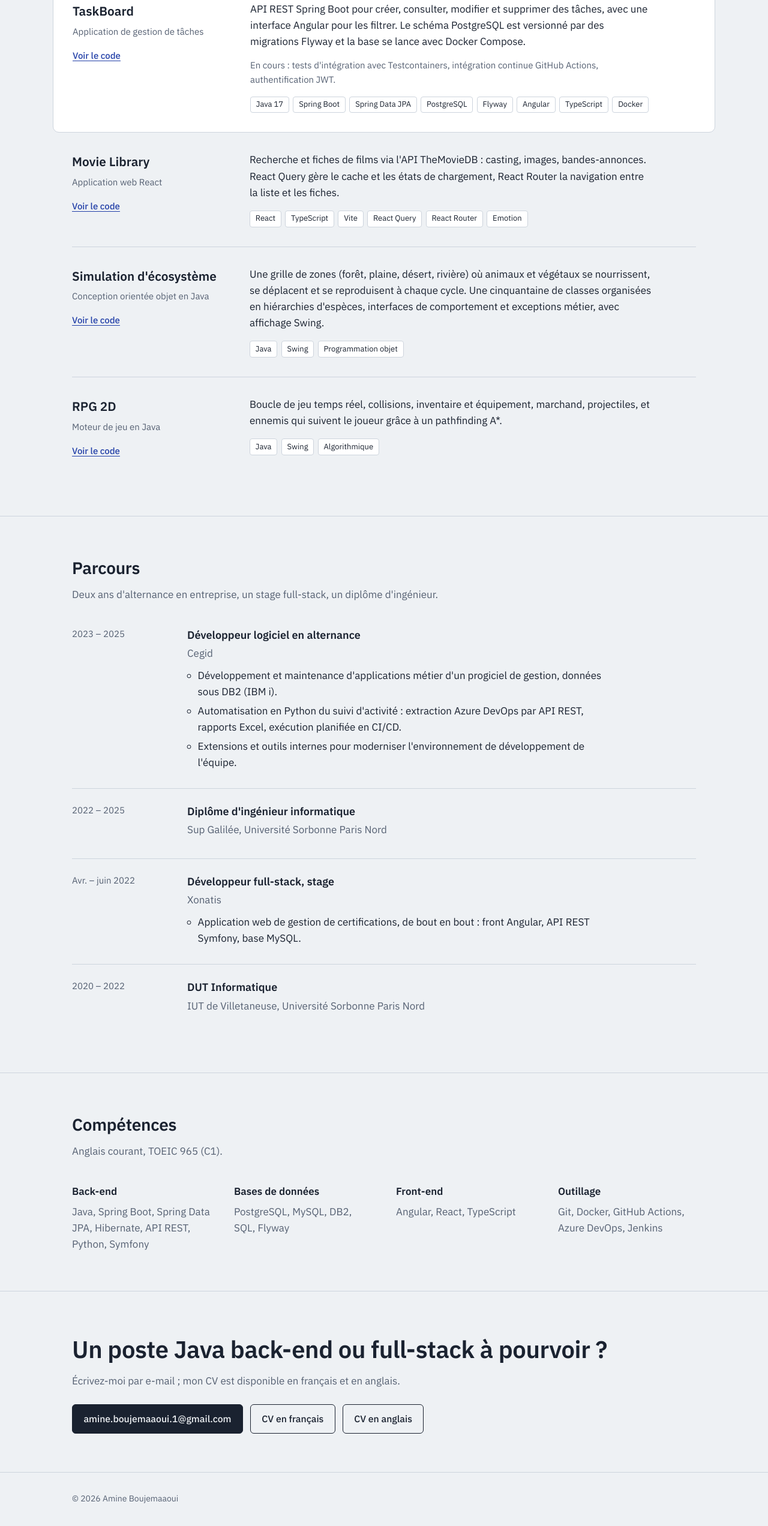
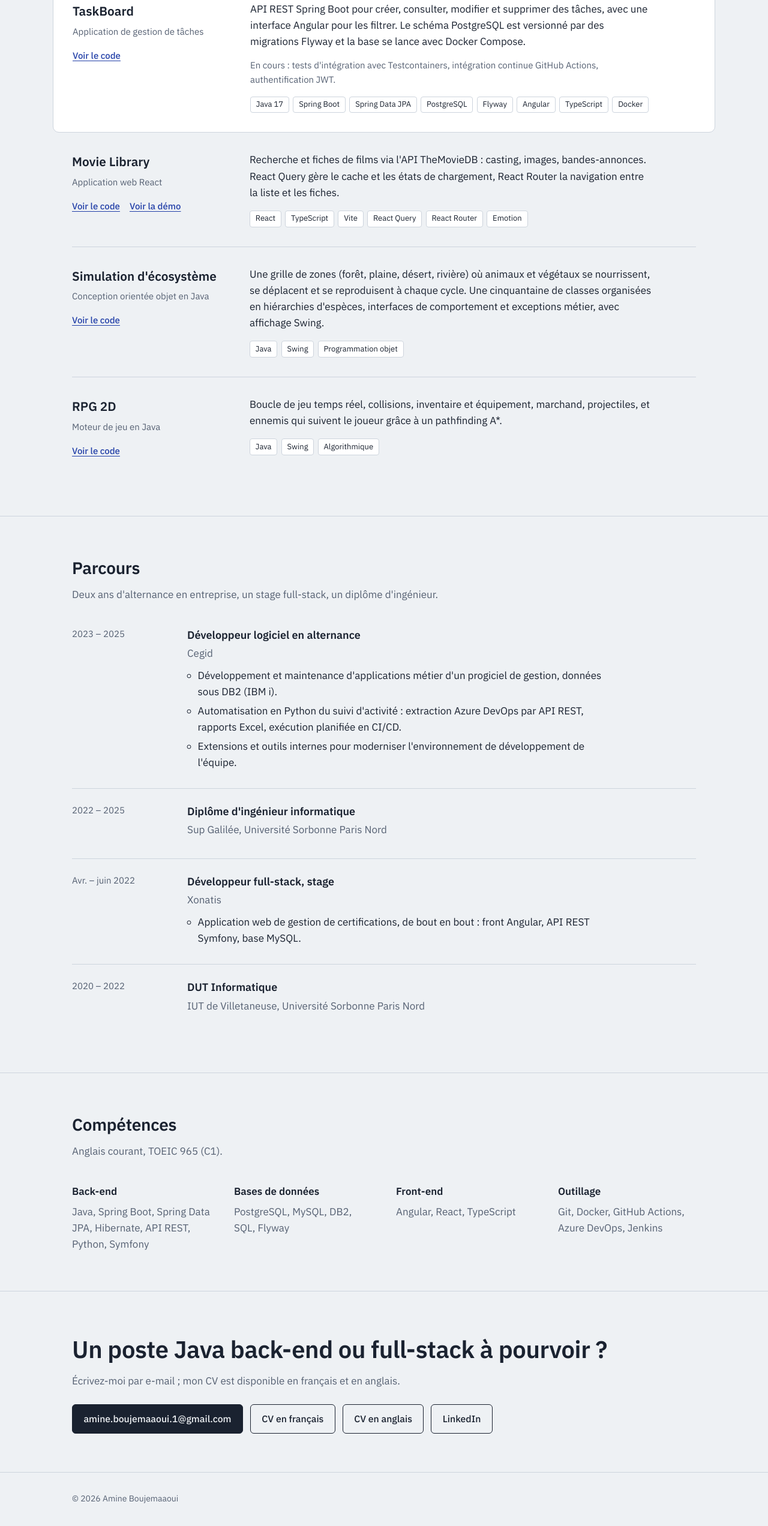
Before and after one commit to amine-boujemaaoui/amine-boujemaaoui.github.io, a plain HTML site: page index.html in a window 1280 px wide. Shown: the part 877-3421 px from the top of the page at 60% size. Drawn offline with Linux system fonts and the light colour scheme.

Commit message:
Ajoute les liens démo Movie Library et LinkedIn, retire les commentaires
Co-Authored-By: Claude Opus 5.5 <noreply@anthropic.com>

```diff
--- a/index.html
+++ b/index.html
@@ -40,7 +40,6 @@
       line-height: 1.6;
     }
 
-    /* Bilingue : le texte de l'autre langue est masqué */
     html[data-lang="fr"] [data-l="en"],
     html[data-lang="en"] [data-l="fr"] { display: none !important; }
 
@@ -50,7 +49,6 @@
 
     .wrap { max-width: 68rem; margin: 0 auto; padding: 0 1.5rem; }
 
-    /* En-tête */
     .top {
       display: flex; justify-content: space-between; align-items: center;
       padding-top: 1.25rem; padding-bottom: 1.25rem;
@@ -66,7 +64,6 @@
     }
     .lang:hover { border-color: var(--ink); }
 
-    /* Hero */
     .hero {
       display: grid; grid-template-columns: minmax(0, 1fr) minmax(0, 27rem);
       gap: 3.5rem; align-items: center;
@@ -97,7 +94,6 @@
     .btn.primary { background: var(--ink); color: var(--paper); }
     .btn.primary:hover { background: var(--blue); border-color: var(--blue); }
 
-    /* Console requête / réponse : l'élément marquant de la page */
     .console {
       background: var(--console); color: var(--console-text);
       border-radius: 10px; font-family: var(--mono); font-size: 0.875rem; line-height: 1.7;
@@ -123,12 +119,10 @@
       @keyframes reveal { from { opacity: 0; transform: translateY(4px); } to { opacity: 1; transform: none; } }
     }
 
-    /* Sections */
     section { padding-top: 4rem; padding-bottom: 4rem; border-top: 1px solid var(--line); }
     h2 { font-size: 1.75rem; letter-spacing: -0.01em; font-weight: 600; margin: 0 0 0.5rem; }
     .lead { color: var(--muted); margin: 0 0 2.5rem; max-width: 40rem; }
 
-    /* Projets */
     .projects { list-style: none; margin: 0; padding: 0; }
     .project {
       display: grid; grid-template-columns: minmax(0, 16rem) minmax(0, 1fr);
@@ -151,7 +145,6 @@
     }
     .project.featured + .project { border-top: 0; padding-top: 0; }
 
-    /* Parcours : frise datée */
     .timeline { list-style: none; margin: 0; padding: 0; }
     .timeline li {
       display: grid; grid-template-columns: 10rem minmax(0, 1fr); gap: 2rem;
@@ -164,12 +157,10 @@
     .timeline ul { margin: 0; padding-left: 1.1rem; max-width: 44rem; }
     .timeline ul li { display: list-item; padding: 0; border: 0; margin-bottom: 0.3rem; }
 
-    /* Compétences */
     .skills { display: grid; grid-template-columns: repeat(auto-fit, minmax(14rem, 1fr)); gap: 2rem 2.5rem; margin: 0; }
     .skills dt { font-weight: 600; margin-bottom: 0.4rem; }
     .skills dd { margin: 0; color: var(--muted); }
 
-    /* Contact */
     .contact h2 { font-size: clamp(1.75rem, 4vw, 2.5rem); }
     .contact .actions { margin-top: 1.5rem; }
     footer { padding: 2rem 0 3rem; color: var(--muted); font-size: 0.875rem; border-top: 1px solid var(--line); }
@@ -282,8 +273,7 @@
               <p class="kind"><span data-l="fr">Application web React</span><span data-l="en">React web app</span></p>
               <div class="links">
                 <a href="https://github.com/amine-boujemaaoui/projet_pwa"><span data-l="fr">Voir le code</span><span data-l="en">View code</span></a>
-                <!-- Ajouter le lien démo quand le déploiement GitHub Pages sera réparé :
-                <a href="https://amine-boujemaaoui.github.io/projet_pwa/">Démo</a> -->
+                <a href="https://amine-boujemaaoui.github.io/projet_pwa/"><span data-l="fr">Voir la démo</span><span data-l="en">Live demo</span></a>
               </div>
             </div>
             <div>
@@ -432,8 +422,7 @@
           <a class="btn primary" href="mailto:amine.boujemaaoui.1@gmail.com">amine.boujemaaoui.1@gmail.com</a>
           <a class="btn" href="cv/CV_Amine_Boujemaaoui_FR.pdf" download><span data-l="fr">CV en français</span><span data-l="en">CV in French</span></a>
           <a class="btn" href="cv/CV_Amine_Boujemaaoui_EN.pdf" download><span data-l="fr">CV en anglais</span><span data-l="en">CV in English</span></a>
-          <!-- Ajouter ton profil LinkedIn :
-          <a class="btn" href="https://www.linkedin.com/in/TON-PROFIL/">LinkedIn</a> -->
+          <a class="btn" href="https://www.linkedin.com/in/amine-boujemaaoui/">LinkedIn</a>
         </div>
       </div>
     </section>
```
